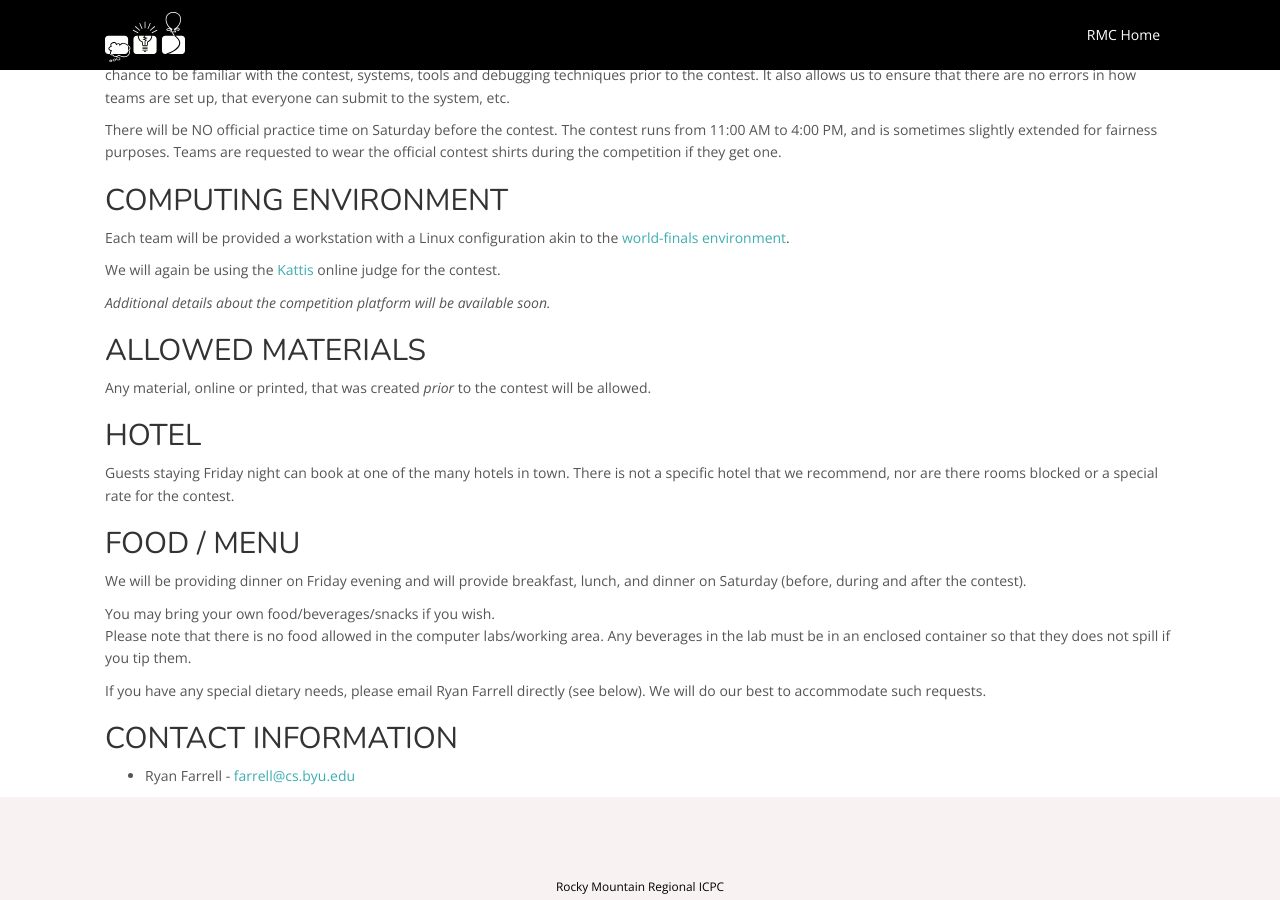
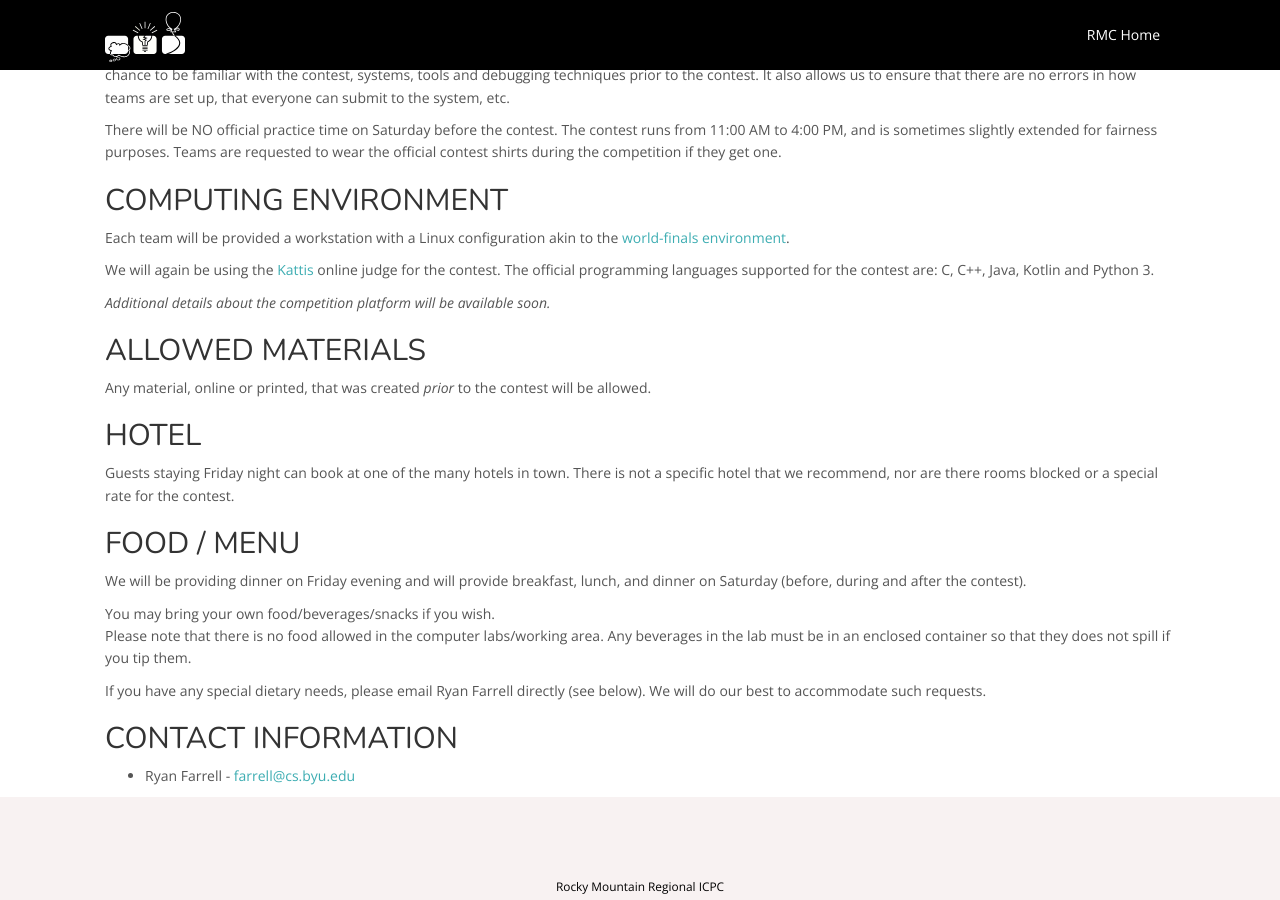
Before and after one commit to icpc/na-rocky-mountain-web, a Jekyll site: the page built from docs/byu/index.md, in a window 1280 px wide and 900 px high, scrolled down 1255 px. Built offline with Jekyll 4.4.1, drawn with Linux system fonts in a browser that asks for light colours; nearby versions of some CDN libraries; our own code applies the rules of GitHub Pages for plain Markdown files.

Commit message:
byu pdates

```diff
--- a/docs/byu/index.md
+++ b/docs/byu/index.md
@@ -64,7 +64,7 @@ the competition if they get one.
 
 Each team will be provided a workstation with a Linux configuration akin to the [world-finals environment](https://docs.icpc.global/worldfinals-programming-environment/).
 
-We will again be using the [Kattis](https://open.kattis.com) online judge for the contest.
+We will again be using the [Kattis](https://open.kattis.com) online judge for the contest.  The official programming languages supported for the contest are: C, C++, Java, Kotlin and Python 3.
 
 *Additional details about the competition platform will be available soon.*
 
```
